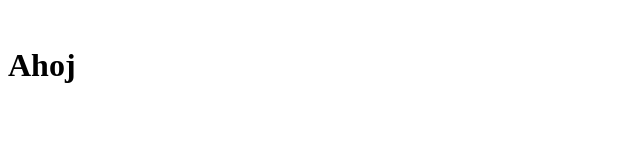
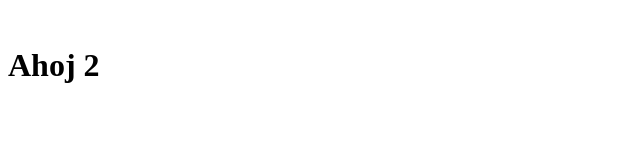
Before and after one commit to jakubvanco/vizitka, a plain HTML site: page vizitka/index.html in a window 1280 px wide. Shown: the full height of the page, 0-640 px from the left. Drawn offline with Linux system fonts and the light colour scheme.

Commit message:
první commit

```diff
--- a/vizitka/index.html
+++ b/vizitka/index.html
@@ -7,6 +7,6 @@
   </head>
   <br />
   <body>
-    <h1>Ahoj</h1>
+    <h1>Ahoj 2</h1>
   </body>
 </html>
```
